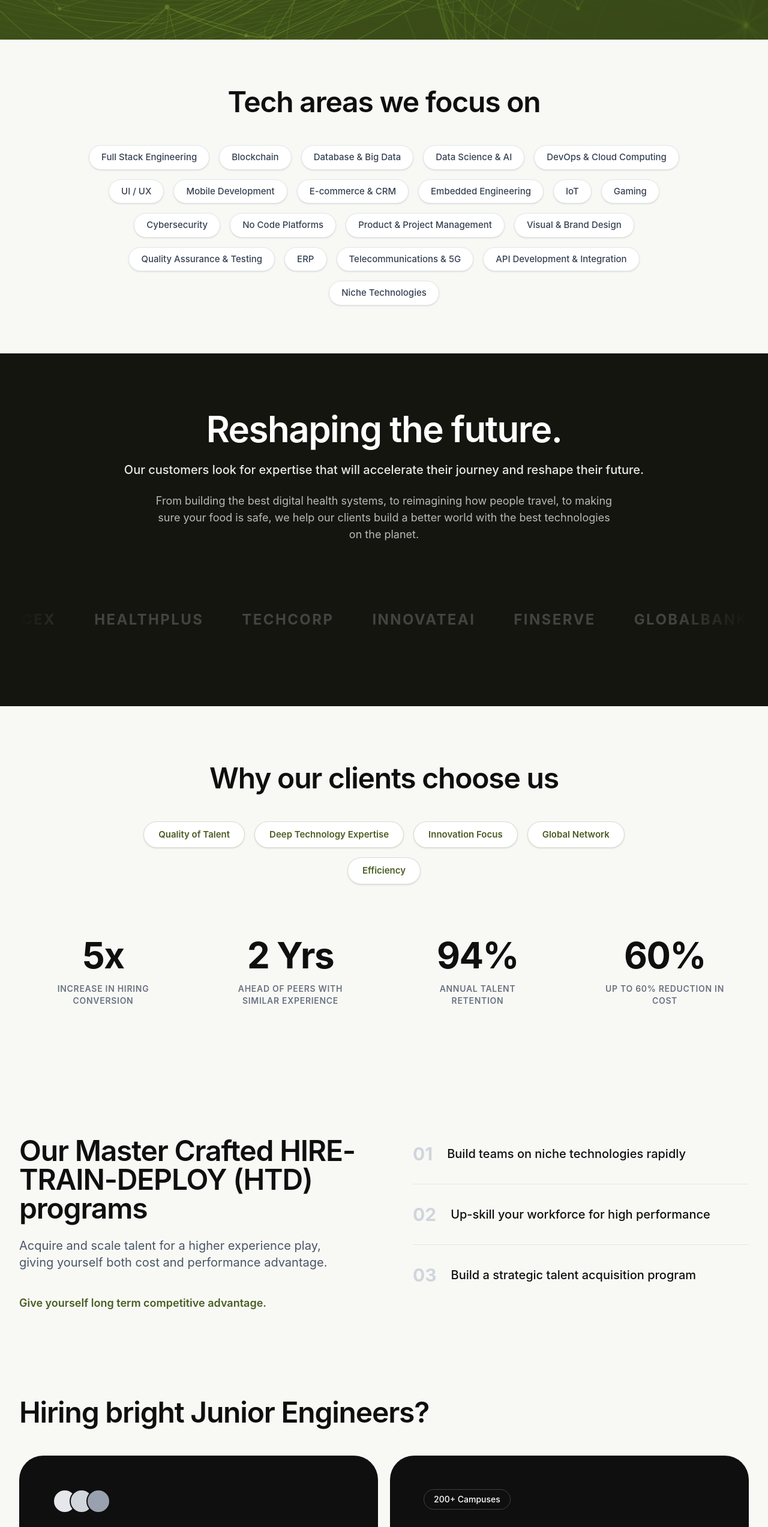
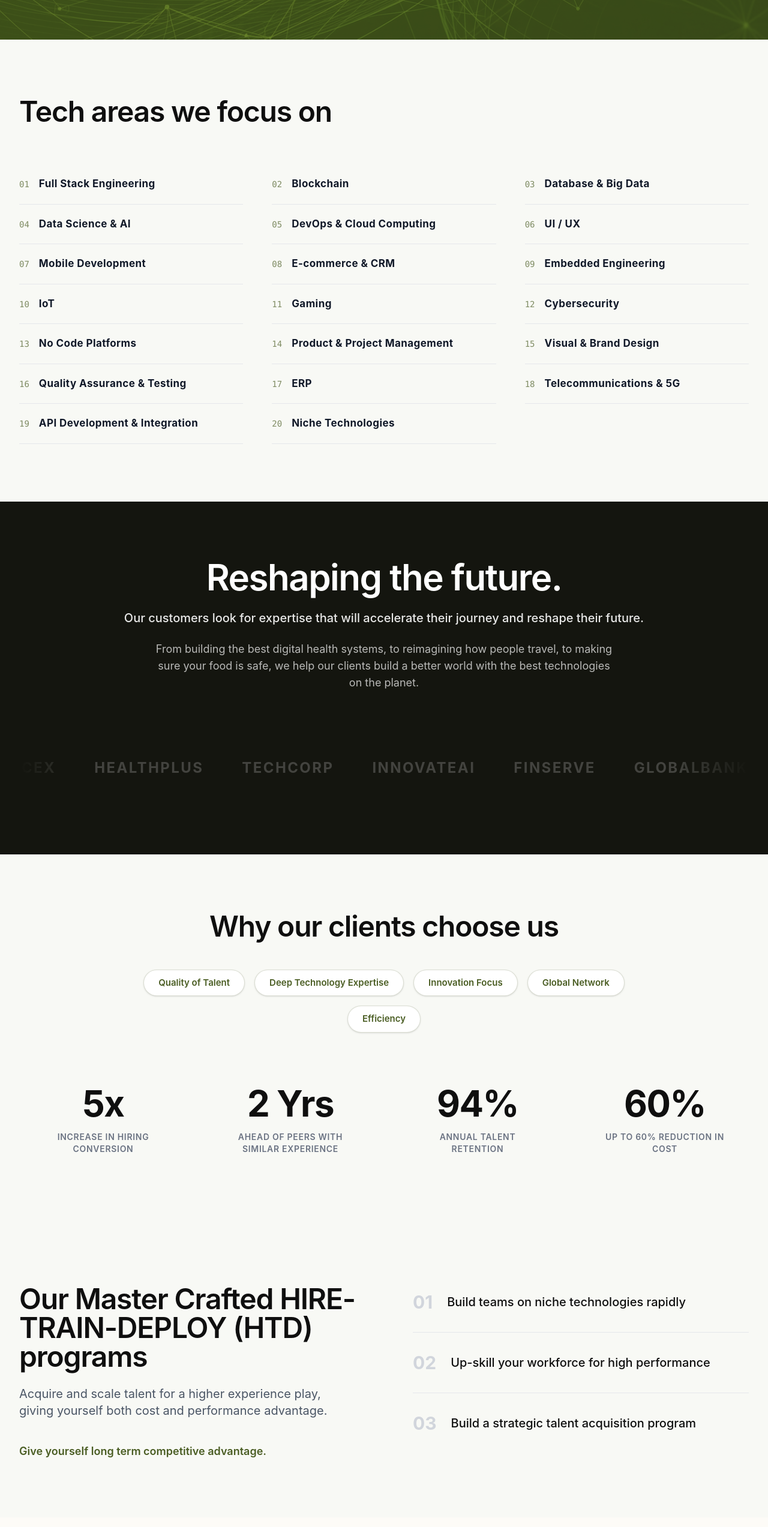
Before and after one commit to mmaroof487/t3works, a React (Vite) app: page / in a window 1280 px wide. Shown: the part 3485-6030 px from the top of the page at 60% size. Built offline with nearby package versions, Linux system fonts and the light colour scheme.

Commit message:
feat: add NicheSegmentCallout, CapabilityCoverage, and IndustryVerticalList components with supporting assets

```diff
--- a/src/components/CapabilityCoverage.tsx
+++ b/src/components/CapabilityCoverage.tsx
@@ -25,33 +25,35 @@ const TECHNOLOGIES = [
 
 export default function CapabilityCoverage() {
   return (
-    <section className="w-full bg-transparent py-12 md:py-20">
+    <section className="w-full bg-transparent py-16 md:py-24">
       <div className="mx-auto w-full max-w-[1400px] px-4 sm:px-6 lg:px-8">
         <motion.div
           initial={{ opacity: 0, y: 20 }}
           whileInView={{ opacity: 1, y: 0 }}
           viewport={{ once: true }}
           transition={{ duration: 0.6 }}
-          className="mb-12 text-center"
+          className="mb-16"
         >
           <h2 className="text-3xl font-semibold tracking-tight text-[#0f0f0f] md:text-5xl">
             Tech areas we focus on
           </h2>
         </motion.div>
 
-        <div className="flex flex-wrap justify-center gap-3 md:gap-4 max-w-5xl mx-auto">
+        <div className="grid grid-cols-1 md:grid-cols-2 lg:grid-cols-3 gap-x-12 gap-y-0">
           {TECHNOLOGIES.map((tech, idx) => (
             <motion.div
               key={tech}
-              initial={{ opacity: 0, scale: 0.95 }}
-              whileInView={{ opacity: 1, scale: 1 }}
+              initial={{ opacity: 0, y: 10 }}
+              whileInView={{ opacity: 1, y: 0 }}
               viewport={{ once: true }}
-              transition={{ duration: 0.4, delay: idx * 0.03 }}
-              className={`rounded-full bg-white border border-gray-200 px-5 py-2 text-[15px] font-medium text-gray-700 shadow-sm hover:border-[#4a5d23] hover:text-[#4a5d23] transition-colors cursor-default ${
-                idx >= 8 ? 'hidden md:block' : ''
-              }`}
+              transition={{ duration: 0.4, delay: idx * 0.02 }}
+              className="group relative flex items-baseline gap-4 py-5 border-b border-gray-200 cursor-default"
             >
-              {tech}
+              <span className="text-sm font-mono text-[#4a5d23]/70 transition-colors duration-300 group-hover:text-[#4a5d23]">
+                {String(idx + 1).padStart(2, '0')}
+              </span>
+              <span className="text-[17px] font-bold text-gray-900 tracking-wide">{tech}</span>
+              <span className="absolute bottom-[-1px] left-0 h-[1px] w-0 bg-[#4a5d23] transition-all duration-300 ease-out group-hover:w-full" />
             </motion.div>
           ))}
         </div>
--- a/src/components/IndustryVerticalList.tsx
+++ b/src/components/IndustryVerticalList.tsx
@@ -18,35 +18,39 @@ const INDUSTRIES = [
 
 export default function IndustryVerticalList() {
   return (
-    <section className="w-full bg-transparent py-12 md:py-20">
+    <section className="w-full bg-[#0f0f0f] py-16 md:py-24">
       <div className="mx-auto w-full max-w-[1400px] px-4 sm:px-6 lg:px-8">
         <motion.div
           initial={{ opacity: 0, y: 20 }}
           whileInView={{ opacity: 1, y: 0 }}
           viewport={{ once: true }}
           transition={{ duration: 0.6 }}
-          className="mb-12 text-center max-w-3xl mx-auto"
+          className="mb-16 max-w-3xl"
         >
-          <h2 className="text-3xl font-semibold tracking-tight text-[#0f0f0f] md:text-5xl mb-6">
+          <h2 className="text-3xl font-semibold tracking-tight text-white md:text-5xl mb-6">
             Find Industry Experts
           </h2>
-          <p className="text-lg text-gray-600">
+          <p className="text-lg text-white/70">
             While our specialisation lies in identifying and deploying top-tier tech talent, we
             extend our services to hiring key resources in diverse industries.
           </p>
         </motion.div>
 
-        <div className="flex flex-wrap justify-center gap-3 md:gap-4 max-w-5xl mx-auto">
+        <div className="grid grid-cols-1 md:grid-cols-2 gap-x-12 gap-y-0">
           {INDUSTRIES.map((industry, idx) => (
             <motion.div
               key={industry}
-              initial={{ opacity: 0, scale: 0.95 }}
-              whileInView={{ opacity: 1, scale: 1 }}
+              initial={{ opacity: 0, y: 10 }}
+              whileInView={{ opacity: 1, y: 0 }}
               viewport={{ once: true }}
-              transition={{ duration: 0.4, delay: idx * 0.03 }}
-              className="rounded-full bg-[#4a5d23] px-6 py-2.5 text-[15px] font-medium text-white shadow-sm cursor-default hover:bg-[#3d4d1c] transition-colors"
+              transition={{ duration: 0.4, delay: idx * 0.02 }}
+              className="group relative flex items-baseline gap-4 py-5 border-b border-white/10 cursor-default"
             >
-              {industry}
+              <span className="text-sm font-mono text-white/50 transition-colors duration-300 group-hover:text-white">
+                {String(idx + 1).padStart(2, '0')}
+              </span>
+              <span className="text-[17px] font-bold text-white/90 tracking-wide">{industry}</span>
+              <span className="absolute bottom-[-1px] left-0 h-[1px] w-0 bg-[#4a5d23] transition-all duration-300 ease-out group-hover:w-full" />
             </motion.div>
           ))}
         </div>
--- a/src/components/NicheSegmentCallout.tsx
+++ b/src/components/NicheSegmentCallout.tsx
@@ -2,70 +2,99 @@ import { motion } from 'framer-motion';
 
 export default function NicheSegmentCallout() {
   return (
-    <section className="w-full bg-transparent py-12">
+    <section className="w-full bg-[#fdfbf7] py-20 md:py-32">
       <div className="mx-auto w-full max-w-[1400px] px-4 sm:px-6 lg:px-8">
-        <div className="mb-12">
-          <h2 className="text-3xl font-semibold tracking-tight text-[#0f0f0f] md:text-5xl">
+        <div className="mb-20">
+          <div className="mb-4 flex items-center">
+            <span className="rounded-full border border-[#4a5d23]/20 bg-white px-4 py-1.5 text-xs font-semibold text-[#4a5d23] shadow-sm">
+              Early Career Talent
+            </span>
+          </div>
+          <h2 className="text-4xl font-semibold tracking-tight text-[#0f0f0f] md:text-5xl lg:text-6xl max-w-2xl">
             Hiring bright Junior Engineers?
           </h2>
         </div>
 
-        <div className="grid grid-cols-1 gap-5 md:grid-cols-2">
+        <div className="flex flex-col gap-24 lg:gap-32">
+          {/* Feature 1: Image Left, Text Right */}
+          <div className="flex flex-col lg:flex-row items-center gap-10 lg:gap-20">
             <motion.div
-            initial={{ opacity: 0, y: 20 }}
-            whileInView={{ opacity: 1, y: 0 }}
+              initial={{ opacity: 0, x: -30 }}
+              whileInView={{ opacity: 1, x: 0 }}
               viewport={{ once: true }}
-            transition={{ duration: 0.5, delay: 0.1 }}
-            className="flex flex-col justify-between rounded-[2.5rem] bg-[#0f0f0f] p-8 md:p-14 min-h-[400px] text-white cursor-default"
+              transition={{ duration: 0.6 }}
+              className="w-full lg:w-1/2 aspect-square lg:aspect-[4/3] relative overflow-hidden bg-gray-100"
             >
-            <div>
-              <div className="mb-6 flex items-center gap-4">
-                <div className="flex -space-x-3">
-                  <div className="h-10 w-10 rounded-full bg-gray-200 border-2 border-[#0f0f0f]" />
-                  <div className="h-10 w-10 rounded-full bg-gray-300 border-2 border-[#0f0f0f]" />
-                  <div className="h-10 w-10 rounded-full bg-gray-400 border-2 border-[#0f0f0f]" />
-                </div>
-              </div>
-              <h3 className="text-4xl font-medium leading-tight mb-6">T3W T3 Hiring Program</h3>
-              <p className="text-white/80 text-lg max-w-md">
+              <img
+                src="/images/niche_t3_hiring.jpg"
+                alt="T3 Hiring Program"
+                className="absolute inset-0 w-full h-full object-cover object-left"
+              />
+            </motion.div>
+
+            <motion.div
+              initial={{ opacity: 0, x: 30 }}
+              whileInView={{ opacity: 1, x: 0 }}
+              viewport={{ once: true }}
+              transition={{ duration: 0.6, delay: 0.2 }}
+              className="w-full lg:w-1/2 flex flex-col items-start"
+            >
+              <span className="text-[#4a5d23] font-semibold text-sm tracking-wide uppercase mb-4">
+                6-12 Mo Experience
+              </span>
+              <h3 className="text-4xl md:text-5xl font-medium leading-[1.1] text-gray-900 mb-6">
+                T3W T3 Hiring Program
+              </h3>
+              <p className="text-lg text-gray-600 mb-10 max-w-lg leading-relaxed">
                 Nurturing Talent & Fuelling Innovation. An innovative initiative designed to
                 identify and onboard junior engineers with 6 to 12 months of experience or
                 exceptional freshers demonstrating outstanding aptitude.
               </p>
-            </div>
-            <div className="mt-12">
-              <button className="rounded-full border border-white/30 bg-transparent px-8 py-3 text-[15px] font-medium text-white hover:bg-white/10 transition-colors">
+              <button className="rounded-full border border-[#4a5d23] bg-transparent px-8 py-3 text-[15px] font-medium text-[#4a5d23] hover:bg-[#4a5d23] hover:text-white transition-colors">
                 Explore Program
               </button>
+            </motion.div>
           </div>
+
+          {/* Feature 2: Text Left, Image Right (Zigzag) */}
+          <div className="flex flex-col lg:flex-row-reverse items-center gap-10 lg:gap-20">
+            <motion.div
+              initial={{ opacity: 0, x: 30 }}
+              whileInView={{ opacity: 1, x: 0 }}
+              viewport={{ once: true }}
+              transition={{ duration: 0.6 }}
+              className="w-full lg:w-1/2 aspect-square lg:aspect-[4/3] relative overflow-hidden bg-gray-100"
+            >
+              <img
+                src="/images/niche_campus_hiring.jpg"
+                alt="Campus Hiring"
+                className="absolute inset-0 w-full h-full object-cover object-left"
+              />
             </motion.div>
 
             <motion.div
-            initial={{ opacity: 0, y: 20 }}
-            whileInView={{ opacity: 1, y: 0 }}
+              initial={{ opacity: 0, x: -30 }}
+              whileInView={{ opacity: 1, x: 0 }}
               viewport={{ once: true }}
-            transition={{ duration: 0.5, delay: 0.2 }}
-            className="flex flex-col justify-between rounded-[2.5rem] bg-[#0f0f0f] p-8 md:p-14 min-h-[400px] text-white cursor-default"
+              transition={{ duration: 0.6, delay: 0.2 }}
+              className="w-full lg:w-1/2 flex flex-col items-start"
             >
-            <div>
-              <div className="mb-6 flex items-center">
-                <span className="rounded-full border border-white/20 px-4 py-1.5 text-sm font-medium text-white">
+              <span className="text-[#4a5d23] font-semibold text-sm tracking-wide uppercase mb-4">
                 200+ Campuses
               </span>
-              </div>
-              <h3 className="text-4xl font-medium leading-tight mb-6">T3W Campus Hiring</h3>
-              <p className="text-white/80 text-lg max-w-md">
+              <h3 className="text-4xl md:text-5xl font-medium leading-[1.1] text-gray-900 mb-6">
+                T3W Campus Hiring
+              </h3>
+              <p className="text-lg text-gray-600 mb-10 max-w-lg leading-relaxed">
                 Transform talent acquisition leveraging immersive internships and mentoring. Hire
                 Ready To Deploy engineers embodying your values, boosting agility while reducing
                 costs.
               </p>
-            </div>
-            <div className="mt-12">
-              <button className="rounded-full border border-[#4a5d23] bg-[#4a5d23] px-8 py-3 text-[15px] font-medium text-white hover:bg-[#3d4d1c] transition-colors shadow-sm shadow-[#4a5d23]/20">
+              <button className="rounded-full border border-[#4a5d23] bg-transparent px-8 py-3 text-[15px] font-medium text-[#4a5d23] hover:bg-[#4a5d23] hover:text-white transition-colors">
                 Explore Campus Hiring
               </button>
+            </motion.div>
           </div>
-          </motion.div>
         </div>
       </div>
     </section>
```
Also changed, not shown: public/images/niche_campus_hiring.jpg (added), public/images/niche_t3_hiring.jpg (added). Lines whose indentation alone changed are shown as unchanged.
